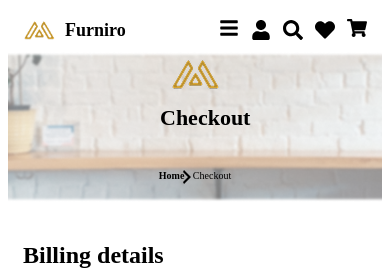
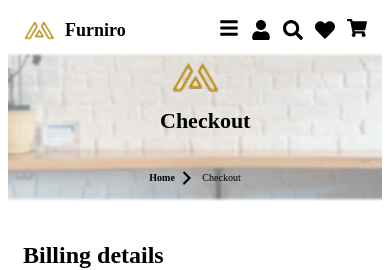
Before and after one commit to niazi90/Furniro_website, a React (Vite) app: page /checkout in a window 390 px wide. Shown: the top 270 px of the page. Built offline with nearby package versions, Linux system fonts and the light colour scheme.

Commit message:
greater margin change

```diff
--- a/src/components/banner_components/banner_components.css
+++ b/src/components/banner_components/banner_components.css
@@ -84,8 +84,7 @@
   }
 
   .greater {
-    margin-left: 15px;
-    margin-right: 3px;
+   margin: 12px 11px 0 20px;
   }
 }
 
@@ -113,7 +112,10 @@
   }
 
   .greater {
-    margin-left: 10px;
-    margin-right: 2px;
+            margin: 9px 11px 0 20px;
+        /* margin-left: 13px;
+        margin-right: 8px;
+        margin-top: 6px; */
+
   }
 }
```
